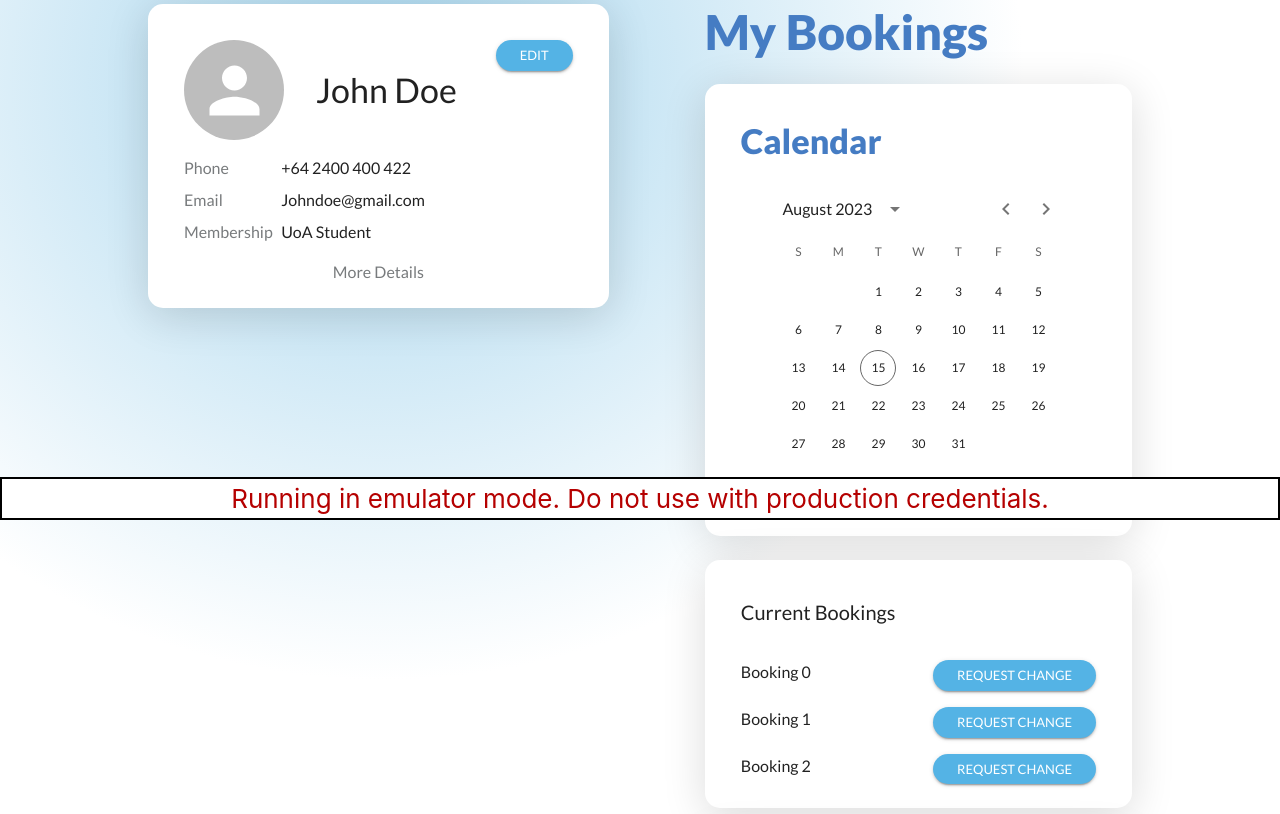
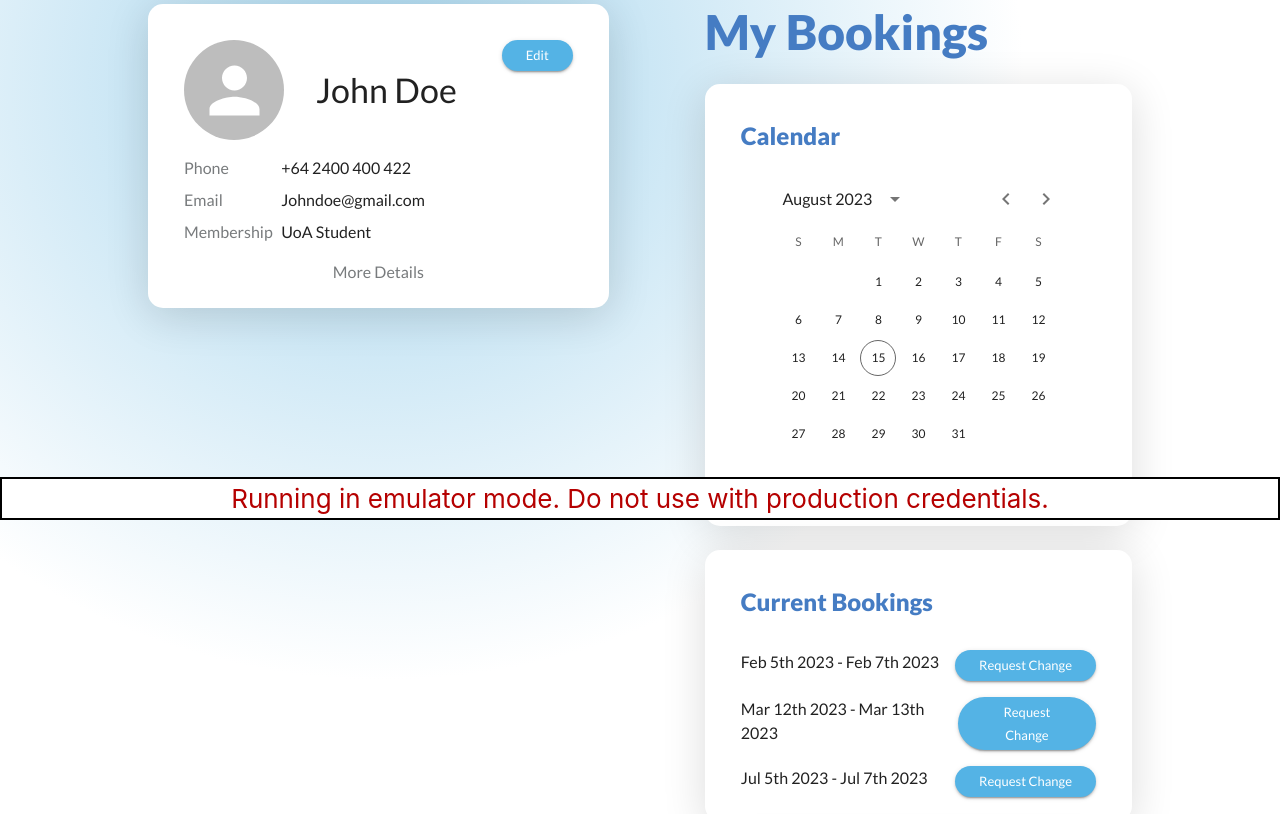
Before and after one commit to UoaWDCC/uasc-web, a React (Create React App) app in the folder frontend/: page /profile in a window 1280 px wide. Shown: the part 280-1094 px from the top of the page. Built offline with nearby package versions, Linux system fonts and the light colour scheme; no server answers; the database is empty.

Commit message:
Styled Current Bookings Component card

```diff
--- a/frontend/src/components/ProfileCalendarCard.js
+++ b/frontend/src/components/ProfileCalendarCard.js
@@ -15,7 +15,7 @@ function ProfileCalendarCard() {
         <CardContent sx={{ padding: "36px" }}>
           <Stack spacing={2}>
             <Typography
-              variant="h4"
+              variant="h5"
               align="left"
               color="#457CC3"
               sx={{ fontWeight: "900" }}
--- a/frontend/src/components/ProfileCard.js
+++ b/frontend/src/components/ProfileCard.js
@@ -45,7 +45,11 @@ function ProfileCard() {
                 variant="contained"
                 color="buttonPrimary"
                 size="small"
-                sx={{ borderRadius: "100px", paddingX: "24px" }}
+                sx={{
+                  borderRadius: "100px",
+                  paddingX: "24px",
+                  textTransform: "none",
+                }}
               >
                 {" "}
                 Edit{" "}
--- a/frontend/src/components/ProfileCurrentBookings.js
+++ b/frontend/src/components/ProfileCurrentBookings.js
@@ -2,7 +2,26 @@ import { CardContent, Stack, Card, Typography, Button } from "@mui/material"
 import React from "react"
 
 function ProfileCurrentBookings() {
-  const mockBookingData = [0, 1, 2]
+  const mockCurrentBookingData = [
+    {
+      check_in: "Feb 5th 2023",
+      check_out: "Feb 7th 2023",
+      total_days: 3,
+      booking_id: 0,
+    },
+    {
+      check_in: "Mar 12th 2023",
+      check_out: "Mar 13th 2023",
+      total_days: 2,
+      booking_id: 1,
+    },
+    {
+      check_in: "Jul 5th 2023",
+      check_out: "Jul 7th 2023",
+      total_days: 3,
+      booking_id: 2,
+    },
+  ]
 
   return (
     <div>
@@ -15,25 +34,34 @@ function ProfileCurrentBookings() {
       >
         <CardContent sx={{ padding: "36px" }}>
           <Stack spacing={4}>
-            <Typography variant="h6" align="left">
+            <Typography
+              variant="h5"
+              align="left"
+              color="#457CC3"
+              sx={{ fontWeight: "900" }}
+            >
               Current Bookings{" "}
             </Typography>
             <Stack spacing={2}>
-              {mockBookingData.map((booking) => (
+              {mockCurrentBookingData.map((booking) => (
                 <Stack
-                  key={booking}
+                  key={booking.booking_id}
                   direction="row"
                   justifyContent="space-between"
                 >
                   <Typography variant="body1" align="left">
                     {" "}
-                    Booking {booking}{" "}
+                    {booking.check_in} - {booking.check_out}{" "}
                   </Typography>
                   <Button
                     variant="contained"
                     color="buttonPrimary"
                     size="small"
-                    sx={{ borderRadius: "100px", paddingX: "24px" }}
+                    sx={{
+                      borderRadius: "100px",
+                      paddingX: "24px",
+                      textTransform: "none",
+                    }}
                   >
                     {" "}
                     Request Change{" "}
```
